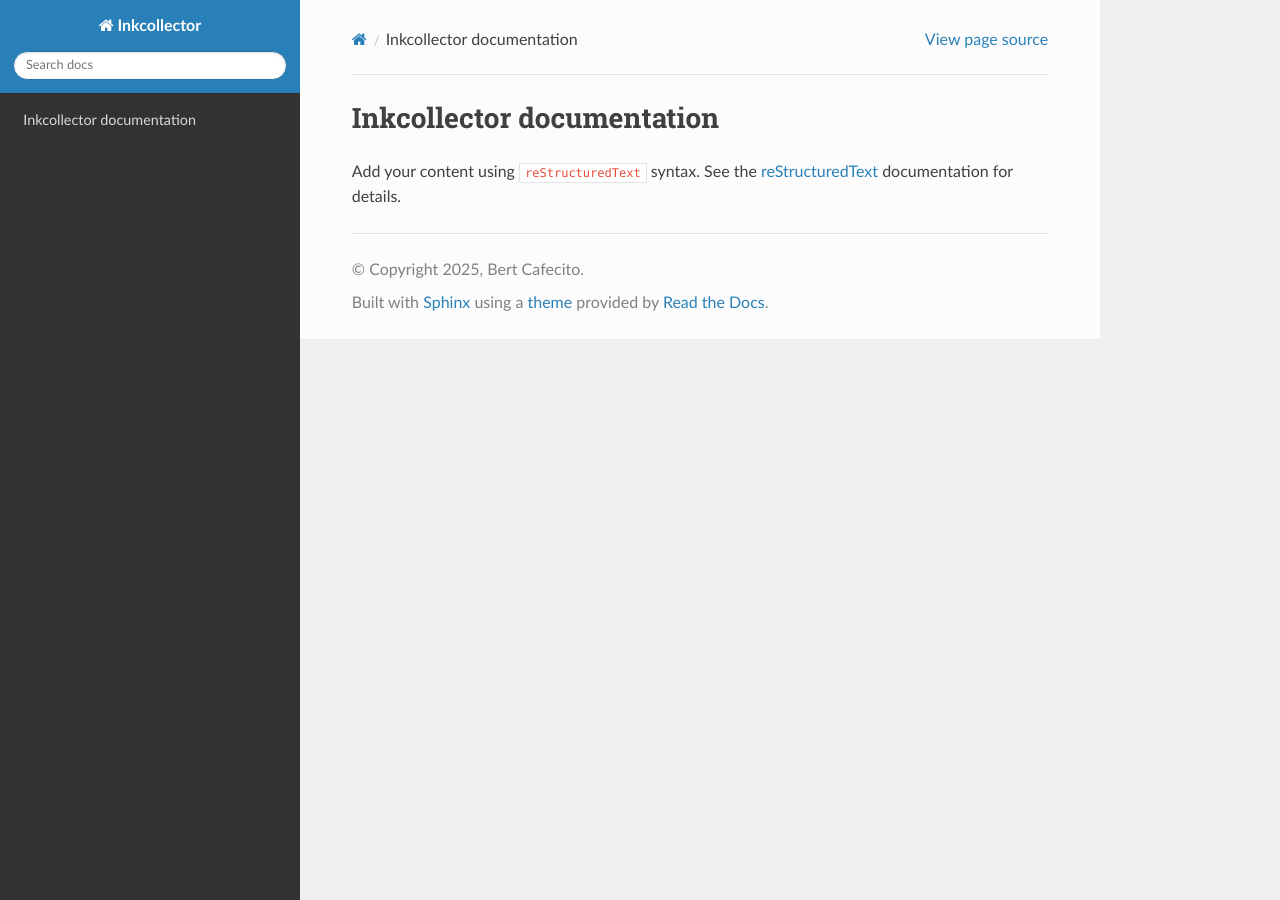
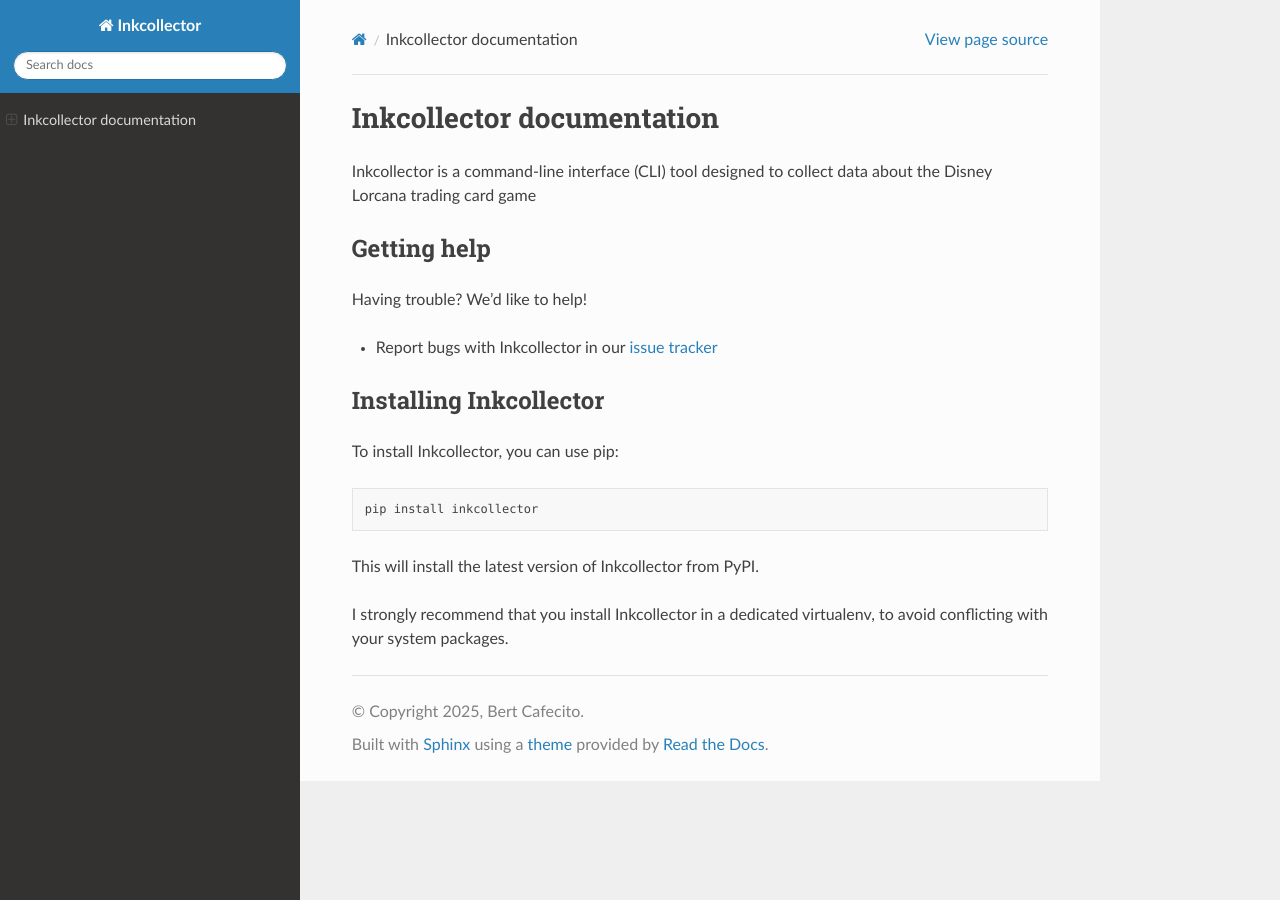
Before and after one commit to bertcafecito/inkcollector, a Sphinx documentation site: the page built from docs/source/index.rst, in a window 1280 px wide. Built offline with Sphinx 7.4.7 and the Read the Docs theme 3.1.0, drawn with Linux system fonts in a browser that asks for light colours.

Commit message:
Redo Github Pages Workflow

```diff
--- a/docs/source/index.rst
+++ b/docs/source/index.rst
@@ -1,16 +1,33 @@
-.. Inkcollector documentation master file, created by
-   sphinx-quickstart on Sat May 10 01:36:44 2025.
-   You can adapt this file completely to your liking, but it should at least
-   contain the root `toctree` directive.
+.. _topics-index:
 
+==========================
 Inkcollector documentation
 ==========================
 
-Add your content using ``reStructuredText`` syntax. See the
-`reStructuredText <https://www.sphinx-doc.org/en/master/usage/restructuredtext/index.html>`_
-documentation for details.
+Inkcollector is a command-line interface (CLI) tool designed to collect data about the
+Disney Lorcana trading card game
 
+.. _getting-help:
 
-.. toctree::
-   :maxdepth: 2
-   :caption: Contents:
+Getting help
+============
+
+Having trouble? We'd like to help!
+
+* Report bugs with Inkcollector in our `issue tracker`_
+
+.. _issue tracker: https://github.com/bertcafecito/inkcollector/issues
+
+Installing Inkcollector
+=======================
+
+To install Inkcollector, you can use pip:
+
+.. code:: bash
+
+    pip install inkcollector
+
+This will install the latest version of Inkcollector from PyPI.
+
+I strongly recommend that you install Inkcollector in a dedicated virtualenv,
+to avoid conflicting with your system packages.
```
Also changed, not shown: 1 other file.
